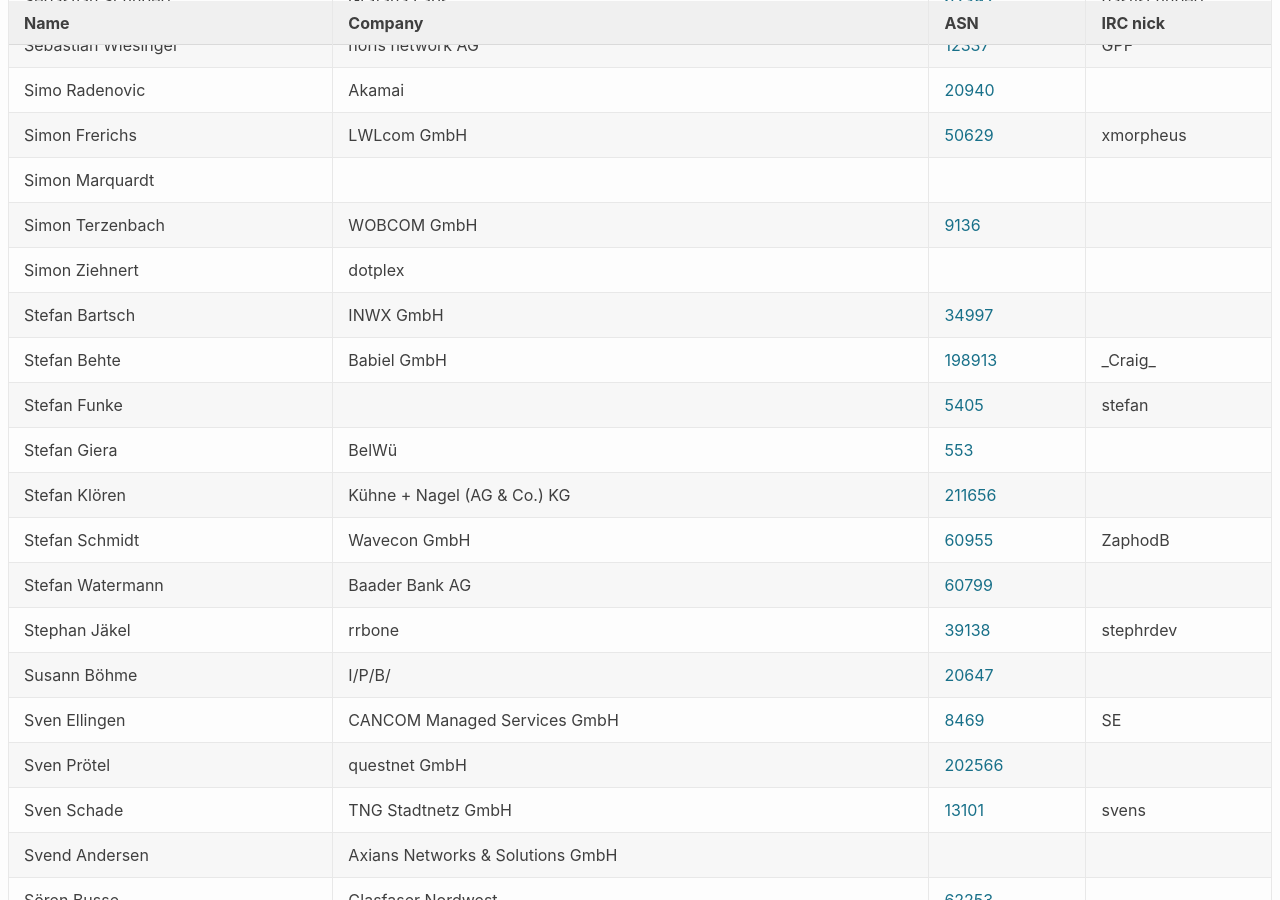
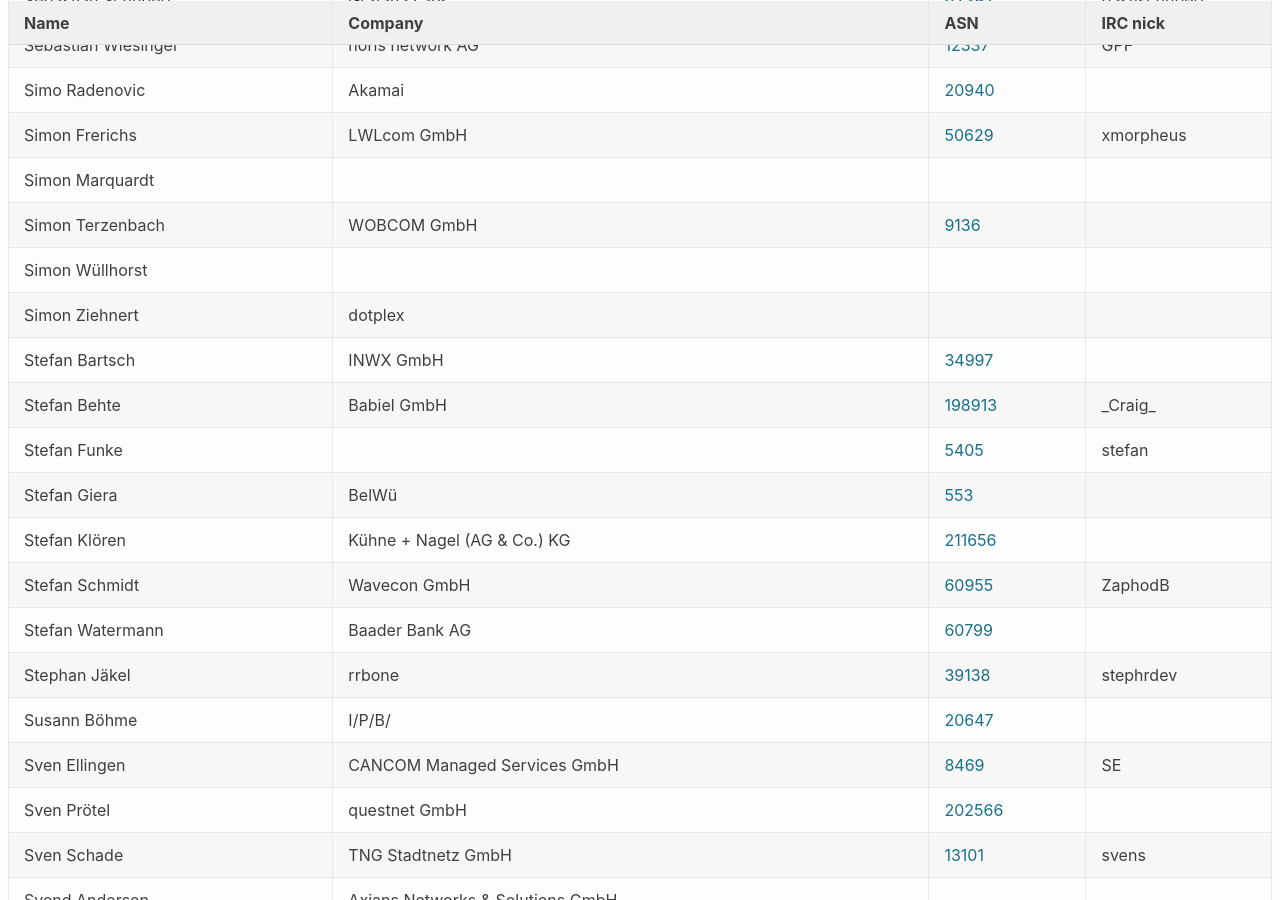
Before and after one commit to denog/pretix-attendeelist, a Jekyll site: the page built from denog15/index.md, in a window 1280 px wide and 900 px high, scrolled down 11449 px. Built offline with Jekyll 4.4.1, drawn with Linux system fonts in a browser that asks for light colours.

Commit message:
Latest data: Wed Oct 18 20:48:09 UTC 2023

```diff
--- a/_data/attendees_denog15_onsite.json
+++ b/_data/attendees_denog15_onsite.json
@@ -1530,6 +1530,12 @@
     "asn": "9136"
   },
   {
+    "name": "Simon Wüllhorst",
+    "company": null,
+    "irc": null,
+    "asn": null
+  },
+  {
     "name": "Simon Ziehnert",
     "company": "dotplex",
     "irc": null,
```
